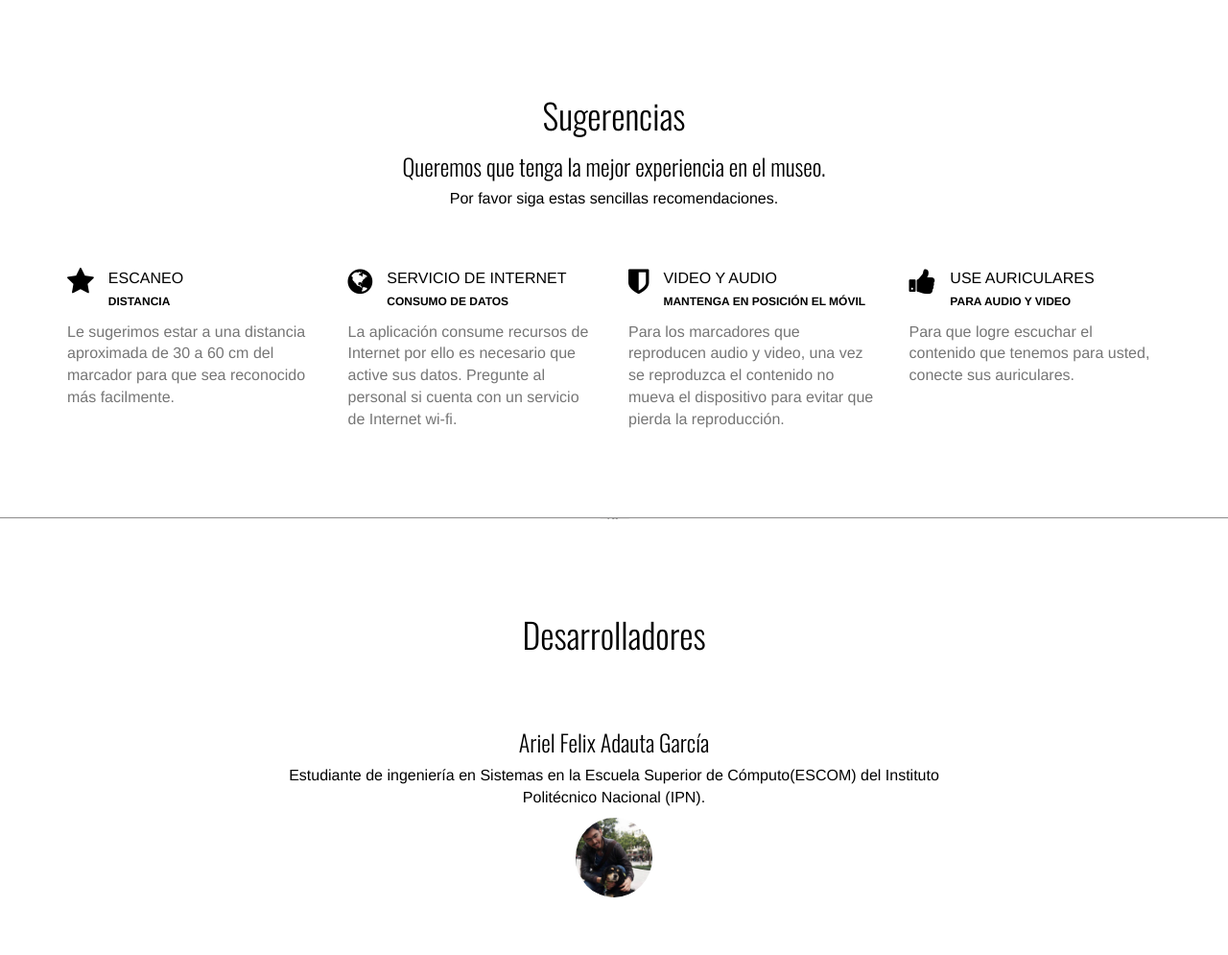
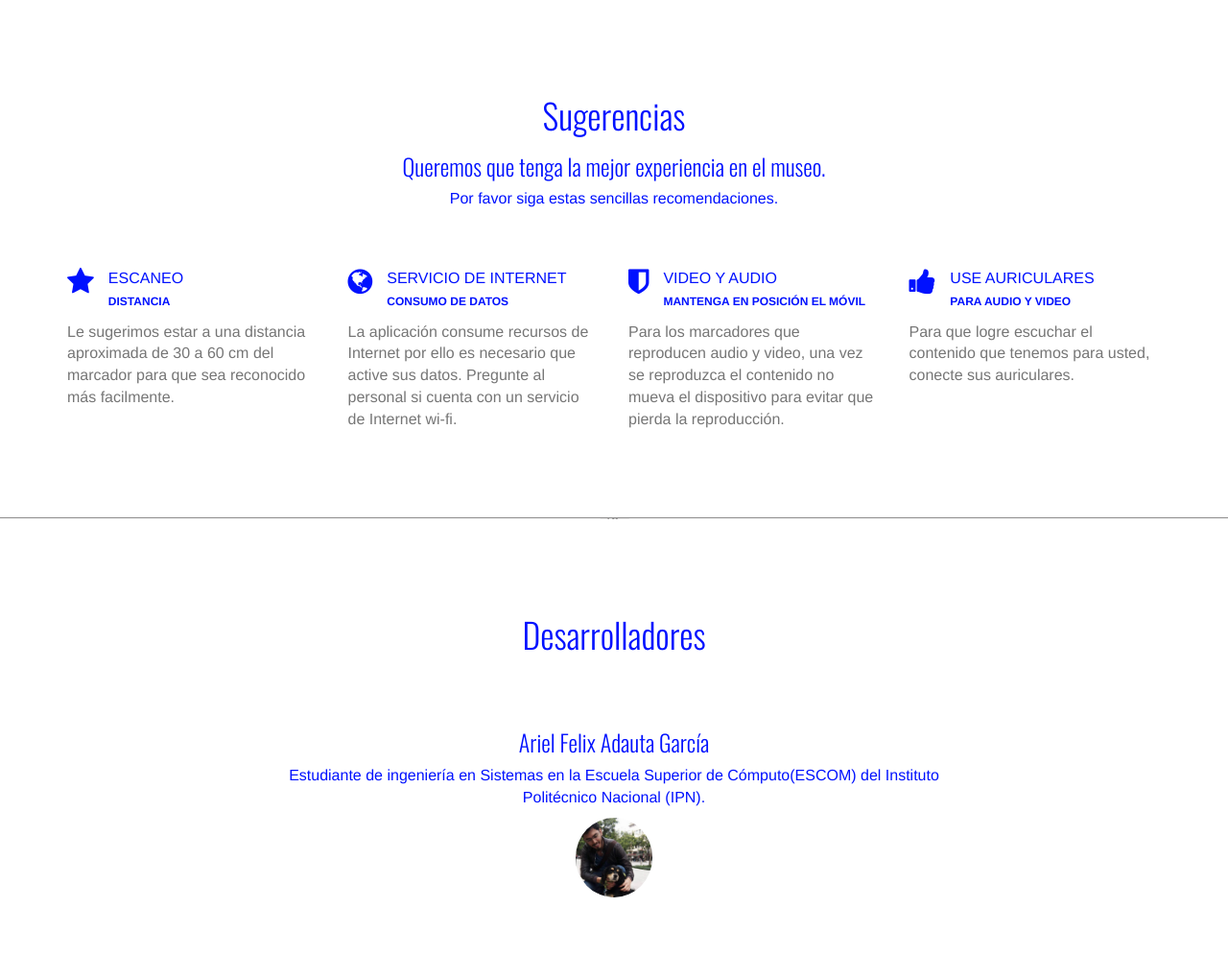
Before and after one commit to esedecks/TrabajoTerminal, a PHP site: page /acceso/Theme/index2.html in a window 1280 px wide. Shown: the whole page at 96% size. Run offline with PHP 8.4, Linux system fonts and the light colour scheme; some libraries are stand-ins or nearby versions.

Commit message:
cambios en el estilo a

```diff
--- a/acceso/Theme/assets/css/style.css
+++ b/acceso/Theme/assets/css/style.css
@@ -22,7 +22,6 @@ input,
 select,
 textarea {
     color: #222;
-    background-color: #123;
 }
 
 /*
@@ -75,7 +74,7 @@ body {
     font-family: "Lato" sans-serif;
     font-weight: 400;
     font-size: 16px;
-    color: #000;
+    color: #01f;
 
     -webkit-font-smoothing: antialiased;
     -webkit-overflow-scrolling: touch;
```
